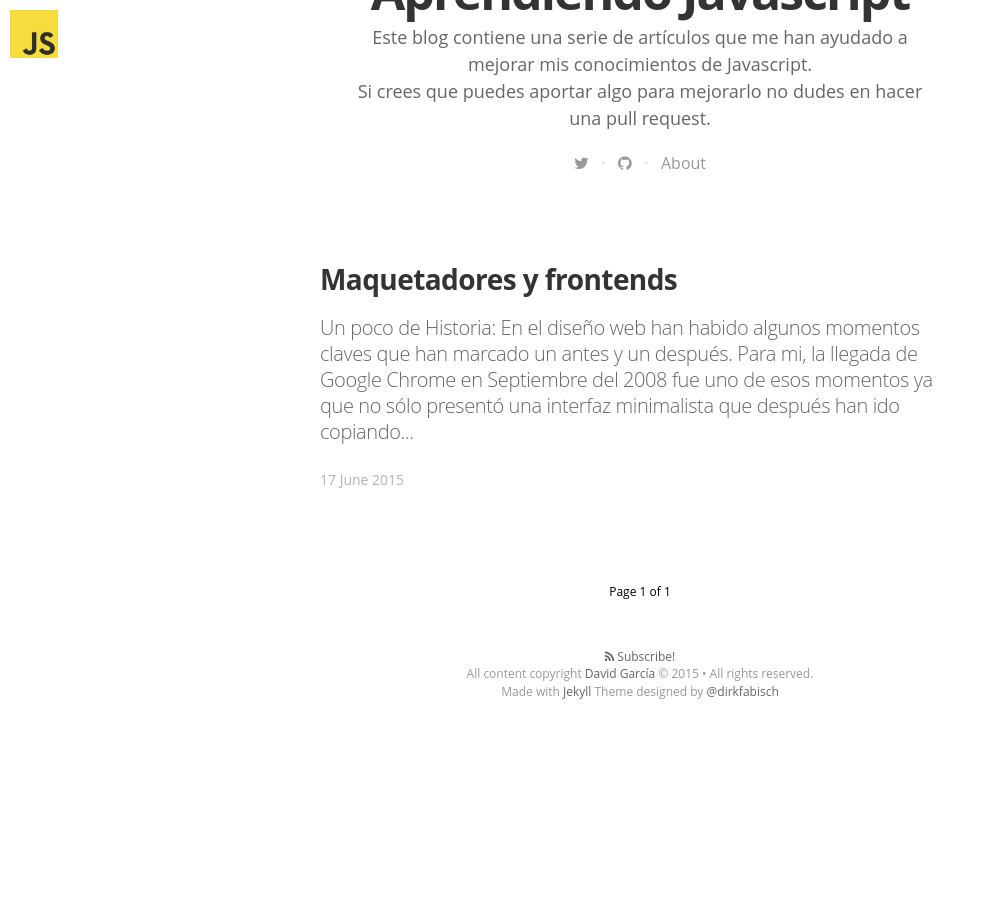
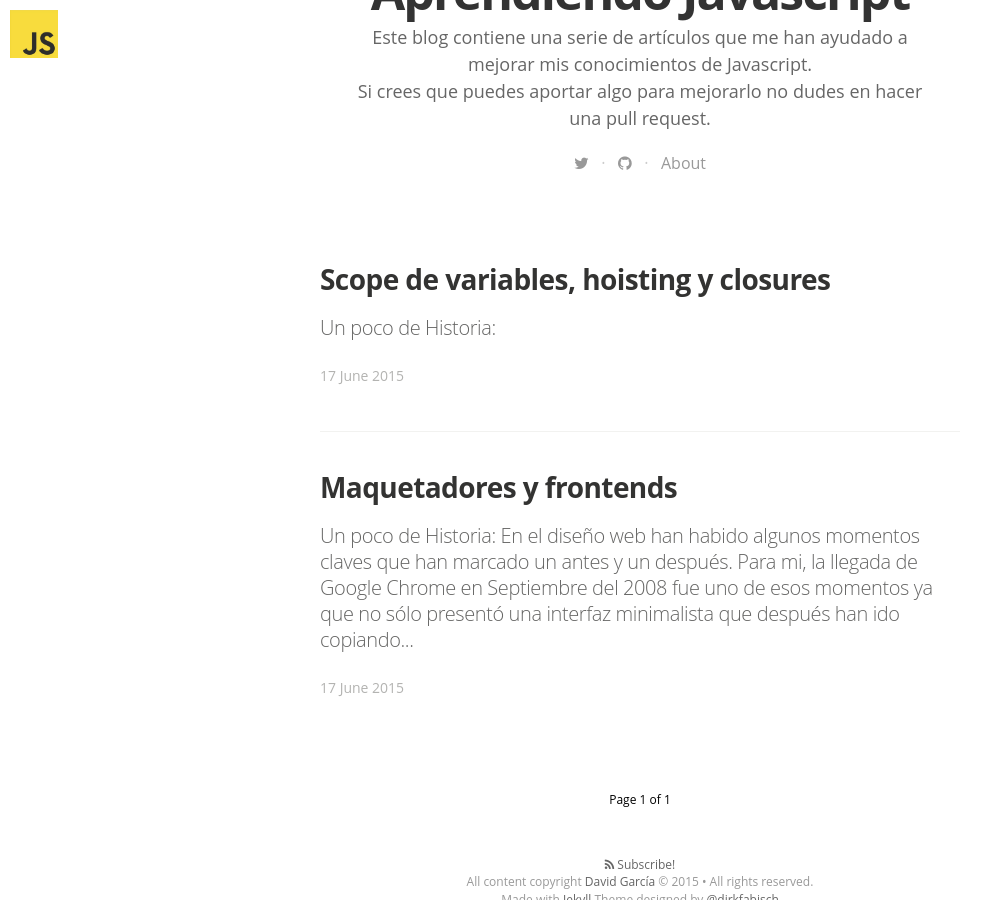
Before and after one commit to davecarter/jsblog, a Jekyll site: the page built from index.html, in a window 1280 px wide and 900 px high, scrolled down 568 px. Shown: the whole window, without its empty margins (0-985 px from the left). Built offline with Jekyll 4.4.1, drawn with Linux system fonts in a browser that asks for light colours; nearby versions of some CDN libraries; some web fonts are replaced; Markdown is read by kramdown in place of the engine named in the settings; the list of posts is cut into pages by our own code; before the commit the page ends 1317 px from its top, so only the background shows below that.

```diff
--- a/_includes/header.html
+++ b/_includes/header.html
@@ -1,5 +1,5 @@
 <!-- header start -->
 
-<a href="{{ site.url }}" class="logo-readium"><span class="logo" style="background-image: url({{ site.logo }})"></span></a>
+<a href="/" class="logo-readium"><span class="logo" style="background-image: url({{ site.logo }})"></span></a>
 
 <!-- header end -->
--- a/_layouts/post.html
+++ b/_layouts/post.html
@@ -15,7 +15,7 @@
           <div class="post-meta">
             <h1 class="post-title">{{ page.title }}</h1>
             <div class="cf post-meta-text">
-              <div class="author-image" style="background-image: url({{ site.author_image }})">Blog Logo</div>
+              <div class="author-image" style="background-image: url(../{{ site.author_image }})">Blog Logo</div>
               <h4 class="author-name" itemprop="author" itemscope itemtype="http://schema.org/Person">{{ site.author }}</h4>
               on
               <time datetime="{{ page.date | date: "%F %R" }}">{{ page.date | date_to_string }}</time>
--- /dev/null
+++ b/_posts/2015-06-24-scope-de-variables.markdown
@@ -0,0 +1,11 @@
+---
+layout: post
+title:  "Scope de variables, hoisting y closures"
+date:   2015-06-17 23:00:00
+categories: variables feature
+tags: opinion
+image: /assets/article_images/2015-06-24-scope-de-variables/cover.jpg
+comments: true
+---
+
+### Un poco de Historia:
```
Also changed, not shown: about.md (+2 -0 lines), assets/article_images/2015-06-24-scope-de-variables/cover.jpg (added), assets/article_images/about/aaron-and-me.jpg (added), assets/article_images/about/carb_book_logo.png (deleted), 2 other files.
